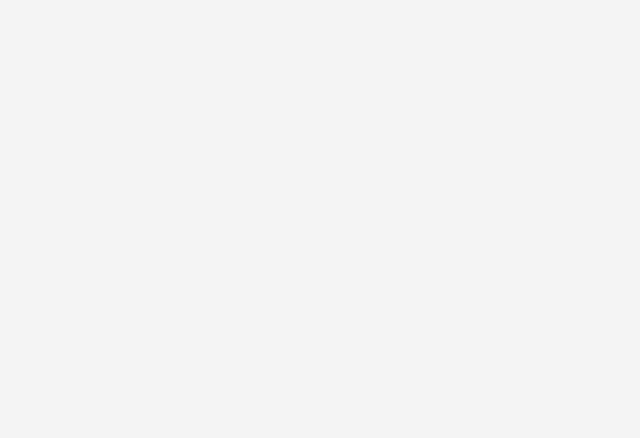
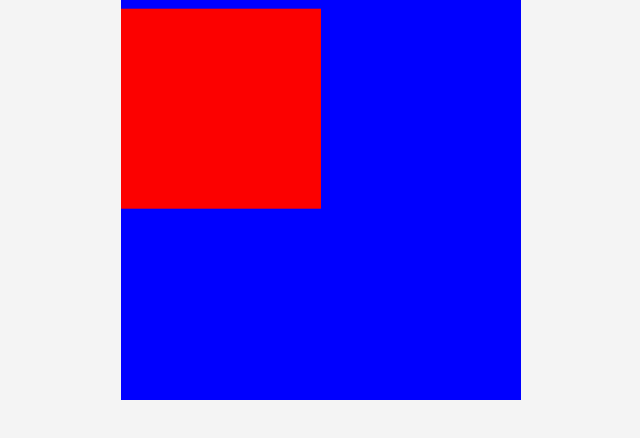
Before and after one commit to mayankjn99/Web-DEv, a React (Vite) app in the folder ToDo/: page /animations in a window 1280 px wide. Before the commit this address had no page. Shown: the top 438 px of the page, without its empty margins (319-959 px from the left). Built offline with nearby package versions, Linux system fonts and the light colour scheme.

Commit message:
Sample Animation

```diff
--- a/ToDo/src/App.jsx
+++ b/ToDo/src/App.jsx
@@ -5,6 +5,7 @@ import SearchBar from './components/PaginatedSearch'
 import Tree from './components/Tree'
 import AudioPlayer from './components/AudioPlayer'
 import { useState } from 'react'
+import Animation from './components/Animation'
 
 function App() {
   const [audioSrc, setAudioSrc] = useState('');
@@ -16,6 +17,7 @@ function App() {
       <Route path='/search-bar' element={<SearchBar/>}/>
       <Route path='/tree-structure' element={<Tree/>}/>
       <Route path='/audio-player' element={<AudioPlayer audioSrc={audioSrc} setAudioSrc={setAudioSrc}/>}/>
+      <Route path='/animations' element={<Animation/>}/>
     </Routes>
 
 
--- /dev/null
+++ b/ToDo/src/components/Animation/index.jsx
@@ -0,0 +1,11 @@
+import './index.scss'
+
+const Animation = () => {
+  return (
+    <div className="parent">
+      <div className="child"></div>
+    </div>
+  )
+}
+
+export default Animation
--- /dev/null
+++ b/ToDo/src/components/Animation/index.scss
@@ -0,0 +1,52 @@
+.parent {
+    background-color: blue;
+    width: 400px;
+    height: 400px;
+}
+// css using transition
+// .child {
+//     background-color: red;
+//     height: 50%;
+//     width: 50%;
+//     transition: transform 1s cubic-bezier(0.65,-1.37, 0.38, 3.02) 3s;
+// }
+
+// .parent:hover .child {
+//     background-color: green;
+//     transform: translateX(100%);
+
+// }
+
+.child {
+    background-color: red;
+    height: 50%;
+    width: 50%;
+    animation: left-right 1s forwards infinite alternate; // name , duration timing function animation mode fill  delay repeat direction
+
+}
+// define animation and keyframe to have a effect on that element
+.parent:hover .child {
+    animation-play-state: paused;
+
+}
+
+// animation define how the transition is going to happen
+// keyframe define what should happen
+
+@keyframes left-right {
+    0% {
+        background-color: red;
+    }
+    33% {
+        transform: translateY(100%);
+    }
+
+    66% {
+        transform: translateY(100%) translateX(100%);
+    }
+
+    100%{
+        background-color: green;
+        transform: translateX(100%);
+    }
+}
```
